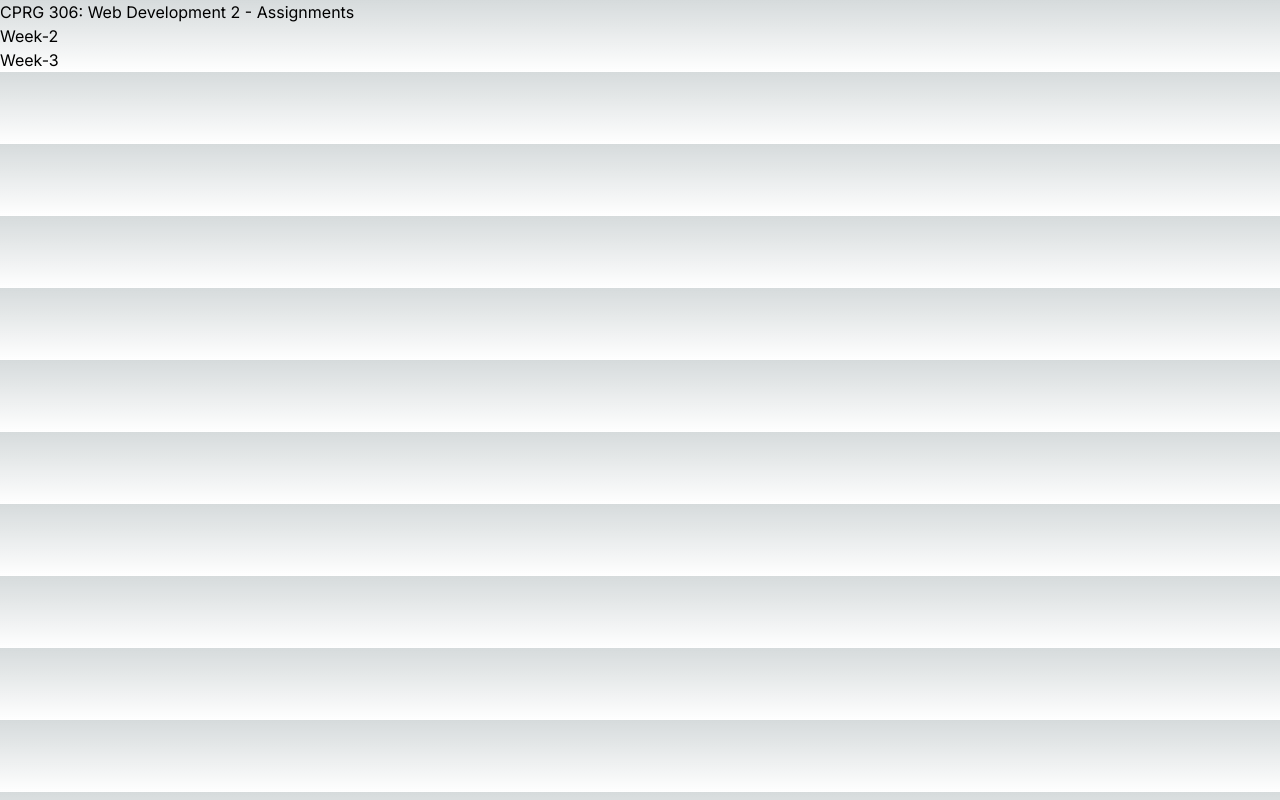
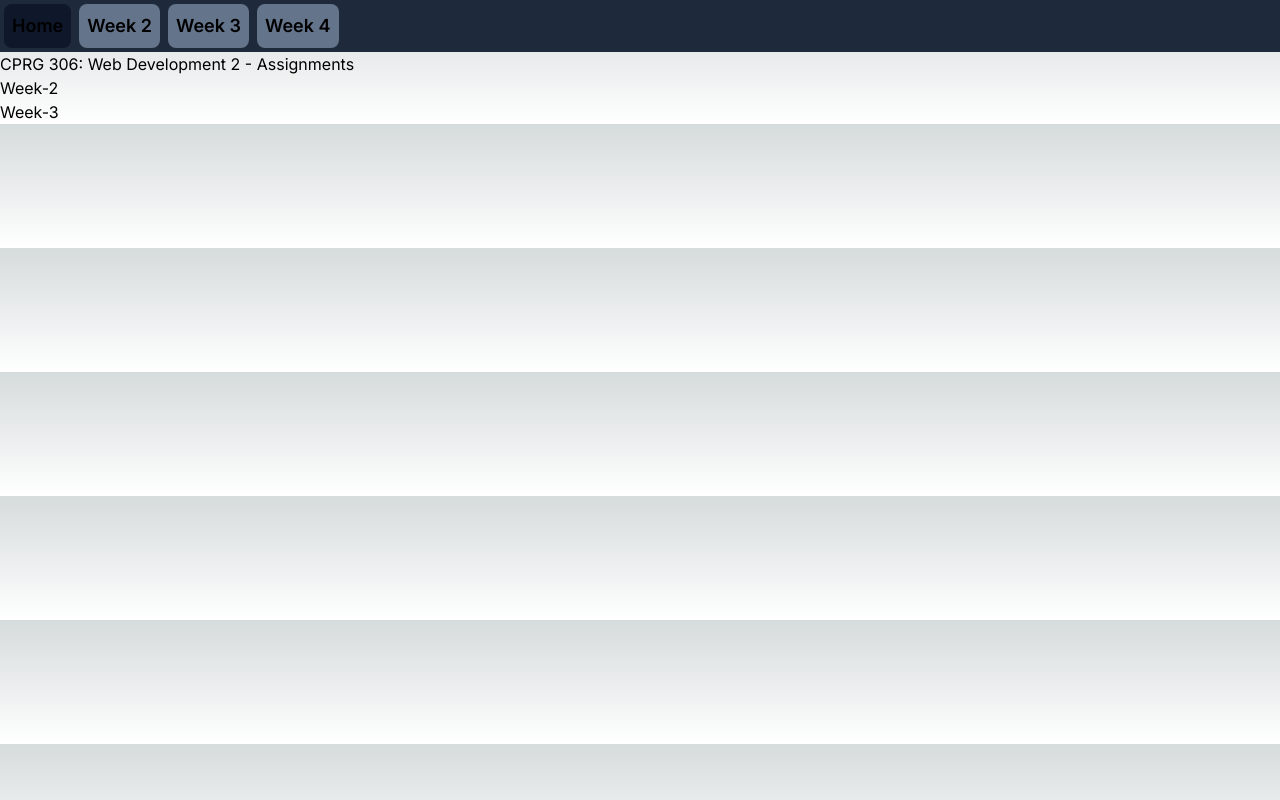
Before and after one commit to NickDimarzo/cprg306-assignments, a Next.js app: page / in a window 1280 px wide. Built offline with nearby package versions, Linux system fonts and the light colour scheme.

Commit message:
added nav bar to home

```diff
--- a/app/page.js
+++ b/app/page.js
@@ -1,8 +1,10 @@
 import Link from "next/link";
+import NavBar from "./nav/nav-bar";
 
 export default function Page() {
   return (
     <main>
+        <NavBar />
         <h1>CPRG 306: Web Development 2 - Assignments</h1>
         <ul>
           <li><Link href="week-2">Week-2</Link></li>
```
